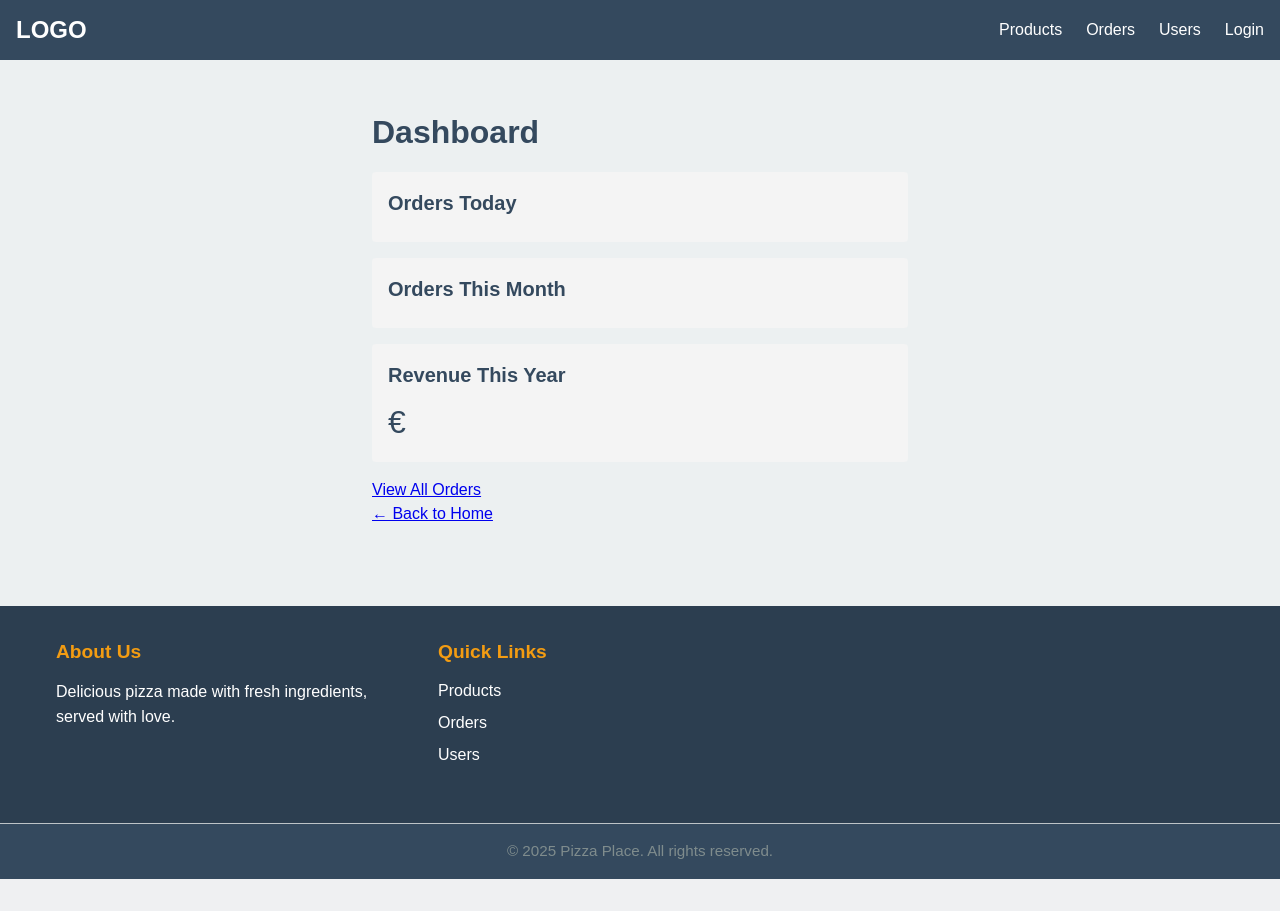
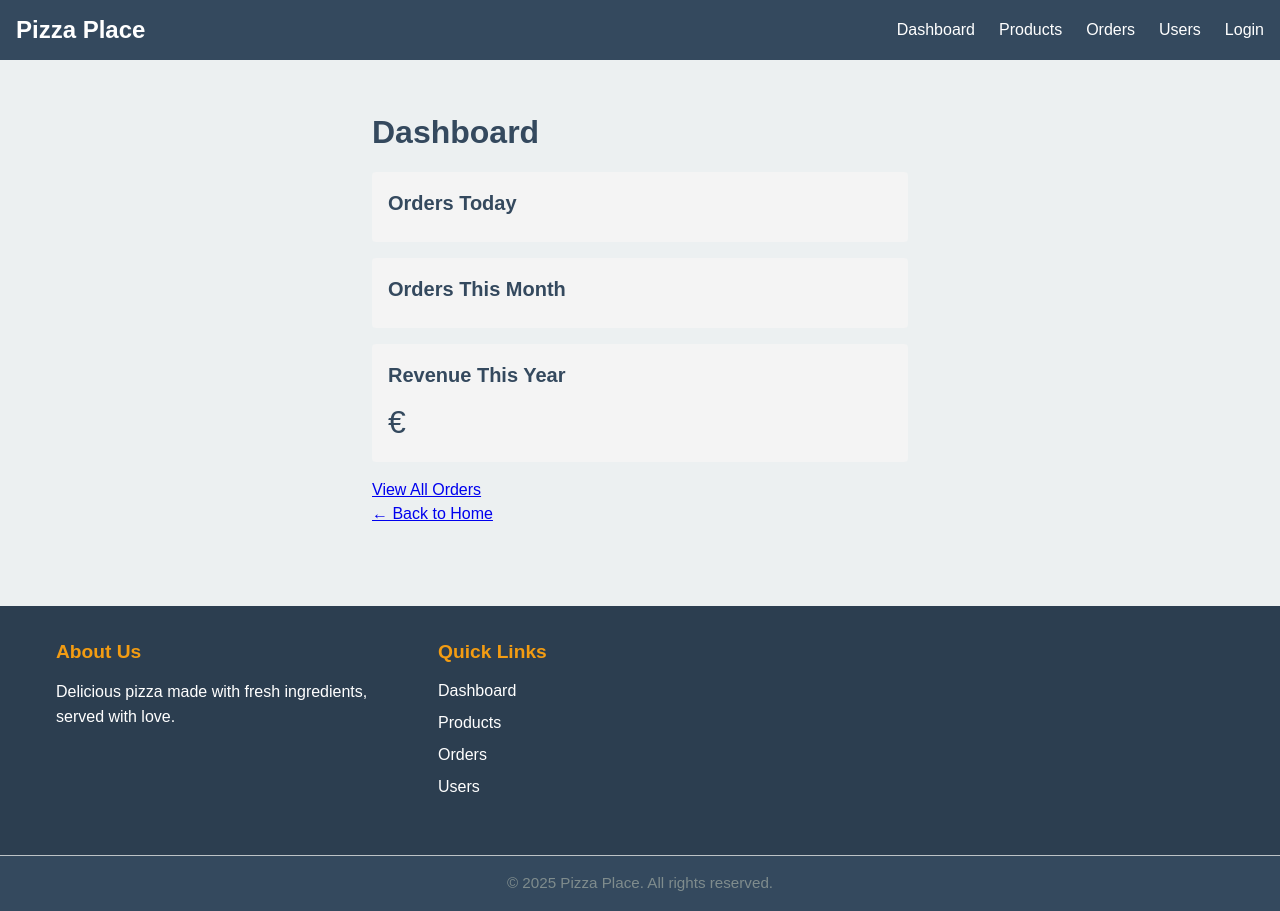
Before and after one commit to JanSkrzynski/pizza, a Node server app: template server/views/dashboard.ejs in a window 1280 px wide. Before the commit the page ends 879 px from the top, so only its background shows below. Run offline with Node 20, Linux system fonts and the light colour scheme; the template is opened without the code that fills it, so the values that code supplies are empty; some libraries are stand-ins or nearby versions.

Commit message:
Added dashboard to nav

```diff
--- a/server/views/layouts/footer.ejs
+++ b/server/views/layouts/footer.ejs
@@ -10,7 +10,10 @@
       <h4 class="footer__title">Quick Links</h4>
       <ul class="footer__list">
         <li class="footer__item">
-          <a href="/" class="footer__link">Products</a>
+          <a href="/" class="footer__link">Dashboard</a>
+        </li>
+        <li class="footer__item">
+          <a href="/products" class="footer__link">Products</a>
         </li>
         <li class="footer__item">
           <a href="/orders" class="footer__link">Orders</a>
--- a/server/views/layouts/header.ejs
+++ b/server/views/layouts/header.ejs
@@ -1,11 +1,17 @@
 <header>
   <nav class="nav">
-    <div class="nav__logo"><!-- TODO: add logo -->LOGO</div>
+    <div class="nav__logo"><!-- TODO: add logo -->Pizza Place</div>
     <% if (locals.name) { %>
     <div>Welcome back <%= locals.name %>!</div>
     <% } %>
     <ul class="nav__list">
-      <li class="nav__item"><a class="nav__link" href="/">Products</a></li>
+      <li class="nav__item">
+        <a class="nav__link" href="/">Dashboard</a>
+      </li>
+
+      <li class="nav__item">
+        <a class="nav__link" href="/products">Products</a>
+      </li>
       <li class="nav__item"><a class="nav__link" href="/orders">Orders</a></li>
       <li class="nav__item"><a class="nav__link" href="/users">Users</a></li>
       <% if (locals.name) { %>
```
Also changed, not shown: server/routes.ts (+15 -15 lines), server/views/products.ejs (renamed from server/views/home.ejs).
